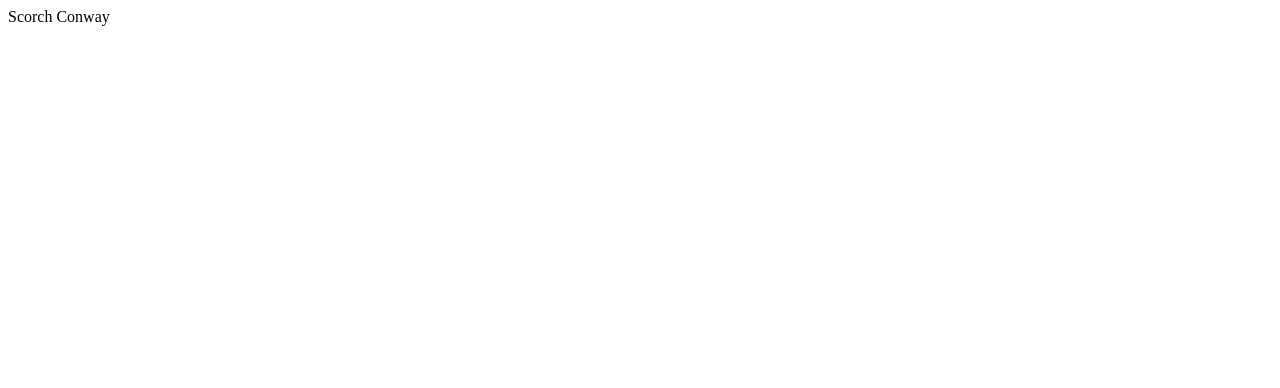
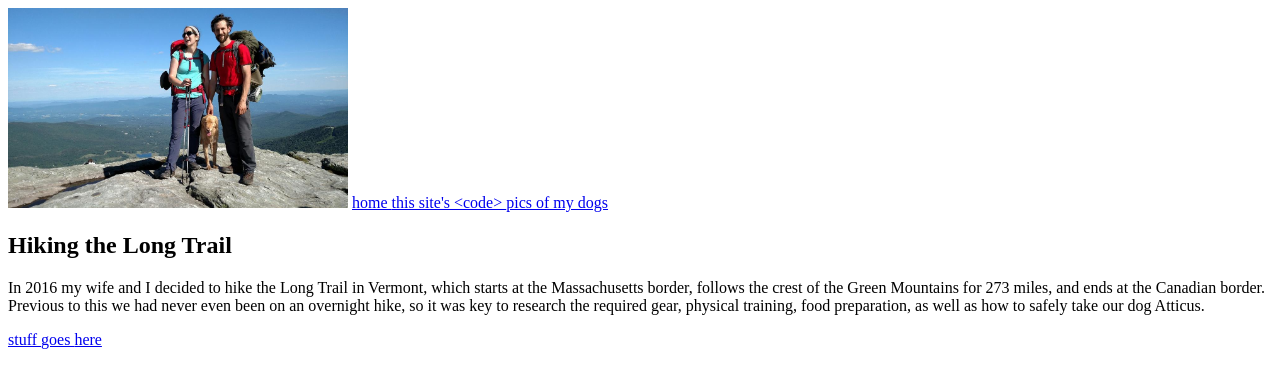
Before and after one commit to ScorchConway/LC101-html-me-something, a plain HTML site: page index.html in a window 1280 px wide. Drawn offline with Linux system fonts and the light colour scheme.

Commit message:
add images folder and two images.  add header, footer, and article tag containing an h1 title and introductory paragraph.

```diff
--- a/index.html
+++ b/index.html
@@ -1 +1,26 @@
-<p>Scorch Conway</p>
+<!DOCTYPE html>
+<html>
+<head>
+    <title>HTML Me Something</title>
+</head>
+
+<!-- required tags: <p>, <header>, <footer>, <main>, <article> -->
+
+<body>
+    <header>
+        <img src="images/Hiking on Mansfield.jpg" alt="logo" height="200" width="340">
+        <a href="#">home </a>
+        <a href="#">this site's &ltcode&gt </a>
+        <a href="#">pics of my dogs</a>
+    </header>
+    <article>
+        <h1>Hiking the Long Trail</h1>
+        <p>In 2016 my wife and I decided to hike the Long Trail in Vermont, which starts at the Massachusetts border,
+            follows the crest of the Green Mountains for 273 miles, and ends at the Canadian border.
+            Previous to this we had never even been on an overnight hike,
+            so it was key to research the required gear, physical training, food preparation,
+            as well as how to safely take our dog Atticus.</p>
+    </article>
+    <footer><a href="#">stuff </a><a href="#">goes </a><a href="#">here </a></footer>
+</body>
+</html>
```
Also changed, not shown: images/Hiking on Mansfield.jpg (added), images/Long Trail Map.jpg (added).
